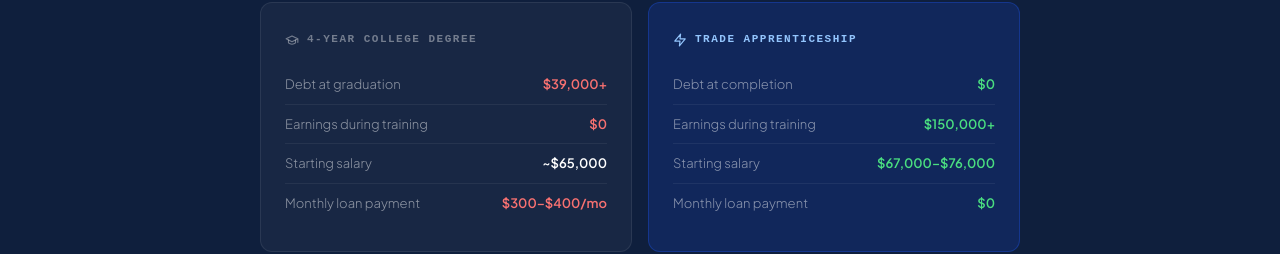
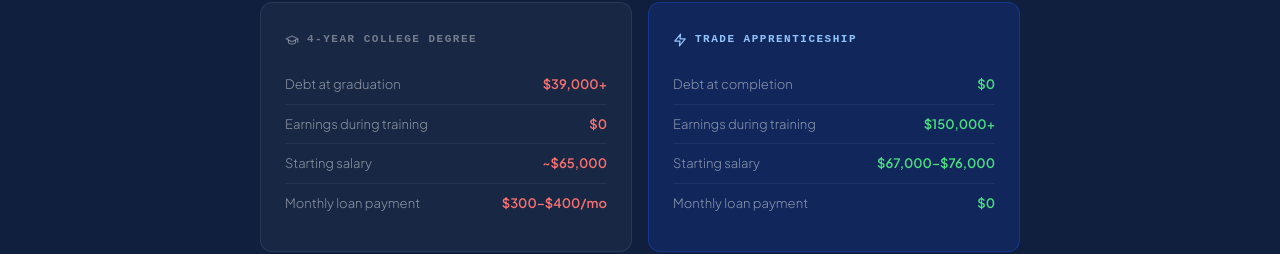
Before and after one commit to lukehenning9-star/SkillMark-App, a Next.js app: page / in a window 1280 px wide. Shown: the part 1544-1798 px from the top of the page. Built offline with nearby package versions, Linux system fonts and the light colour scheme.

Commit message:
make college starting salary red in comparison table

```diff
--- a/app/page.tsx
+++ b/app/page.tsx
@@ -167,7 +167,7 @@ export default function LandingPage() {
               </div>
               <div className="lp-why-compare-row"><span className="lp-why-compare-key">Debt at graduation</span><span className="lp-why-compare-val bad">$39,000+</span></div>
               <div className="lp-why-compare-row"><span className="lp-why-compare-key">Earnings during training</span><span className="lp-why-compare-val bad">$0</span></div>
-              <div className="lp-why-compare-row"><span className="lp-why-compare-key">Starting salary</span><span className="lp-why-compare-val">~$65,000</span></div>
+              <div className="lp-why-compare-row"><span className="lp-why-compare-key">Starting salary</span><span className="lp-why-compare-val bad">~$65,000</span></div>
               <div className="lp-why-compare-row"><span className="lp-why-compare-key">Monthly loan payment</span><span className="lp-why-compare-val bad">$300–$400/mo</span></div>
             </div>
             <div className="lp-why-compare-card highlight">
```
